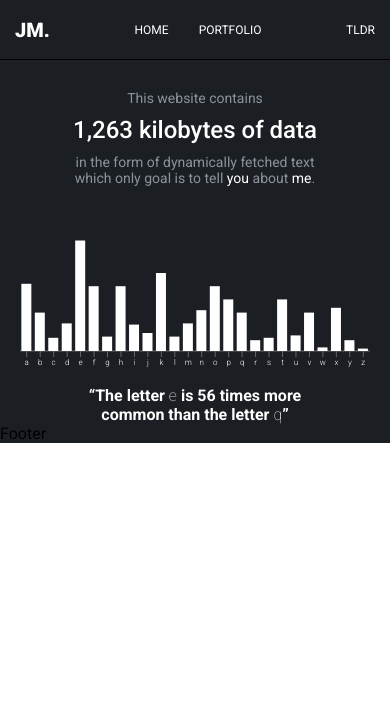
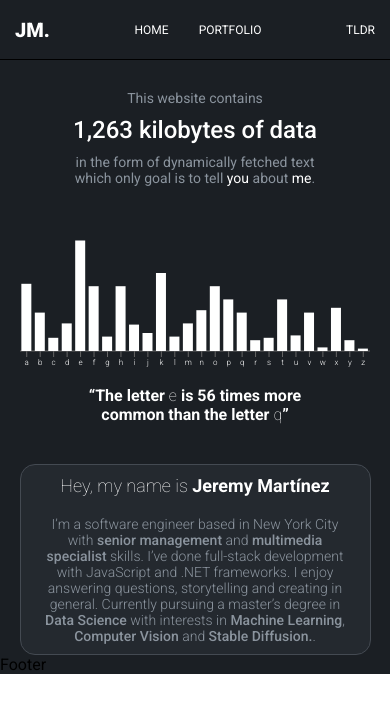
Before and after one commit to Jaydotcom27/portfolio, a React (Create React App) app in the folder frontend_react/: page / in a window 390 px wide. Shown: the top 712 px of the page. Built offline with nearby package versions, Linux system fonts and the light colour scheme.

Commit message:
added basic about section layout

```diff
--- a/frontend_react/src/App.js
+++ b/frontend_react/src/App.js
@@ -1,6 +1,6 @@
 import React from 'react'
 import { Header, Footer } from './container'
-import { CTA, Statistics } from './components'
+import { CTA, Statistics, About } from './components'
 import './App.scss'
 
 const App = () => {
@@ -10,6 +10,7 @@ const App = () => {
       <div className='body'>
         <CTA />
         <Statistics />
+        <About />
       </div>
       <Footer />
     </div>
--- /dev/null
+++ b/frontend_react/src/components/About/About.jsx
@@ -0,0 +1,16 @@
+import React from 'react'
+import './About.scss'
+
+const About = () => {
+  return (
+    <div id='About'>
+        <span className='header'>Hey, my name is <span className='highlight'>Jeremy Martínez</span></span>
+        <span className='about'>
+            I’m a software engineer based in New York City with <span className='highlight'>senior management</span> and <span className='highlight'>multimedia specialist</span> skills. I’ve done full-stack development with JavaScript and .NET frameworks.
+            I enjoy answering questions, storytelling and creating in general. Currently pursuing a master’s degree in <span className='highlight'>Data Science</span> with interests in <span className='highlight'>Machine Learning</span>, <span className='highlight'>Computer Vision</span> and <span className='highlight'>Stable Diffusion.</span>.
+        </span>
+    </div>
+  )
+}
+
+export default About
--- /dev/null
+++ b/frontend_react/src/components/About/About.scss
@@ -0,0 +1,71 @@
+#About {
+    width: 1046px;
+    height: auto;
+    padding: 60px 172px;
+    margin-top: 80px;
+    background-color: var(--about-gray);
+    color: white;
+    border: 1px solid var(--stroke-gray);
+    border-radius: 15px;
+    display: flex;
+    flex-direction: column;
+    align-items: center;
+
+    .header {
+        font-size: 36px;
+        font-weight: 100;
+        margin-bottom: 20px;
+
+        .highlight {
+            font-weight: 600;
+        }
+    }
+
+    .about {
+        text-align: center;
+        font-size: 16px;
+        font-weight: 300;
+        color: var(--text-gray);
+
+        .highlight {
+            font-weight: 500;
+        }
+    }
+
+    @media screen and (max-width: 1050px) {
+        width: 650px;
+        padding: 20px 50px;
+    }
+
+    @media screen and (max-width: 720px) {
+        margin-top: 50px;
+        width: 350px;
+        padding: 20px 50px;
+
+        .header {
+            font-size: 18px;
+            margin-bottom: 20px;
+            text-align: center;
+        }
+
+        .about {
+            font-size: 14px;
+        }
+    }
+
+    @media screen and (max-width: 480px) {
+        margin-top: 40px;
+        width: 90%;
+        padding: 10px 20px;
+
+        .header {
+            font-size: 18px;
+            margin-bottom: 20px;
+            text-align: center;
+        }
+
+        .about {
+            font-size: 14px;
+        }
+    }
+}
--- a/frontend_react/src/components/Statistics/Statistics.jsx
+++ b/frontend_react/src/components/Statistics/Statistics.jsx
@@ -1,6 +1,6 @@
-import React, { PureComponent } from 'react'
+import React from 'react'
 import './Statistics.scss'
-import { BarChart, Bar, Cell, XAxis, YAxis, CartesianGrid, Tooltip, Legend, ResponsiveContainer } from 'recharts';
+import { BarChart, Bar, XAxis, Tooltip } from 'recharts';
 
 const data = [
     {
--- a/frontend_react/src/components/index.js
+++ b/frontend_react/src/components/index.js
@@ -1,2 +1,3 @@
 export { default as CTA } from './CTA/CTA';
 export { default as Statistics } from './Statistics/Statistics';
+export { default as About } from './About/About';
--- a/frontend_react/src/index.css
+++ b/frontend_react/src/index.css
@@ -6,6 +6,7 @@
     --base-color-2: #15181D;
     --text-gray: #8B949E;
     --secondary-gray: #444A52;
+    --about-gray: #24292F;
     --stroke-gray: #444A52;
 }
 
```
